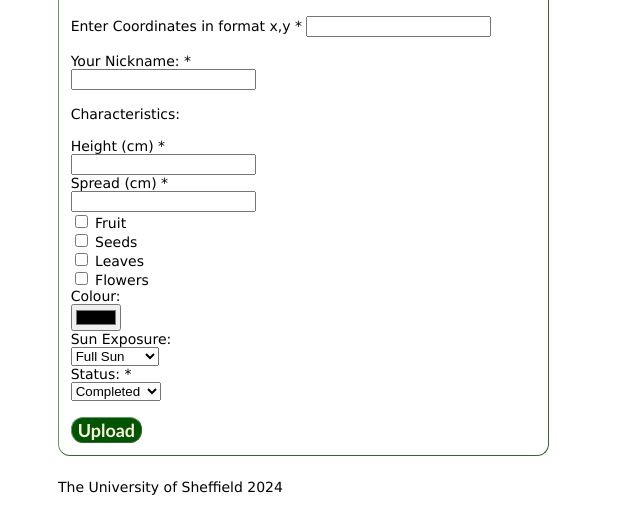
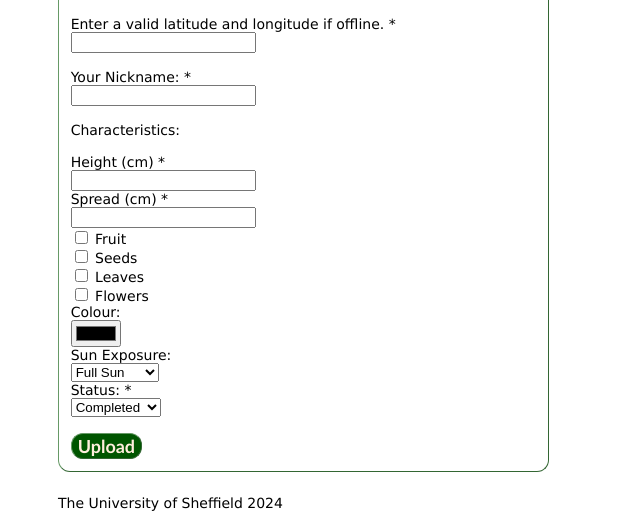
Before and after one commit to aszwalek1/plant_recognition_web_app, a Node server app: page /create/ in a window 1280 px wide; the page is wider, and only the part inside the window is pictured. Shown: the part 697-1209 px from the top of that part, without its empty margins (0-640 px from the left). Run offline with Node 20, Linux system fonts and the light colour scheme; some libraries are stand-ins or nearby versions.

Commit message:
offline location pattern match

```diff
--- a/views/create.ejs
+++ b/views/create.ejs
@@ -25,8 +25,11 @@
 
             <label for="location">Location: *(MOVE PIN TO SELECT LOCATION)</label><br>
             <div id="map" class="map"></div><br>
-            <label>Enter Coordinates in format x,y *</label>
-            <input type="text" id="location" name="location" required><br><br>
+            <label>Enter a valid latitude and longitude if offline. *</label>
+            <input type="text" id="location" name="location" required
+                   pattern="^(\+|-)?((([0-8]?[0-9])(\.\d+)?|90(\.0+)?)),\s*(\+|-)?((([1-9]?[0-9]|1[0-7][0-9])(\.\d+)?|180(\.0+)?))$"
+                   title="Enter a valid latitude and longitude in the format: 'lat, long' where lat ranges from -90 to 90 and long ranges from -180 to 180.">
+            <br><br>
 
             <label for="username">Your Nickname: *</label><br>
             <input type="text" id="username" name="username" required><br><br>
```
